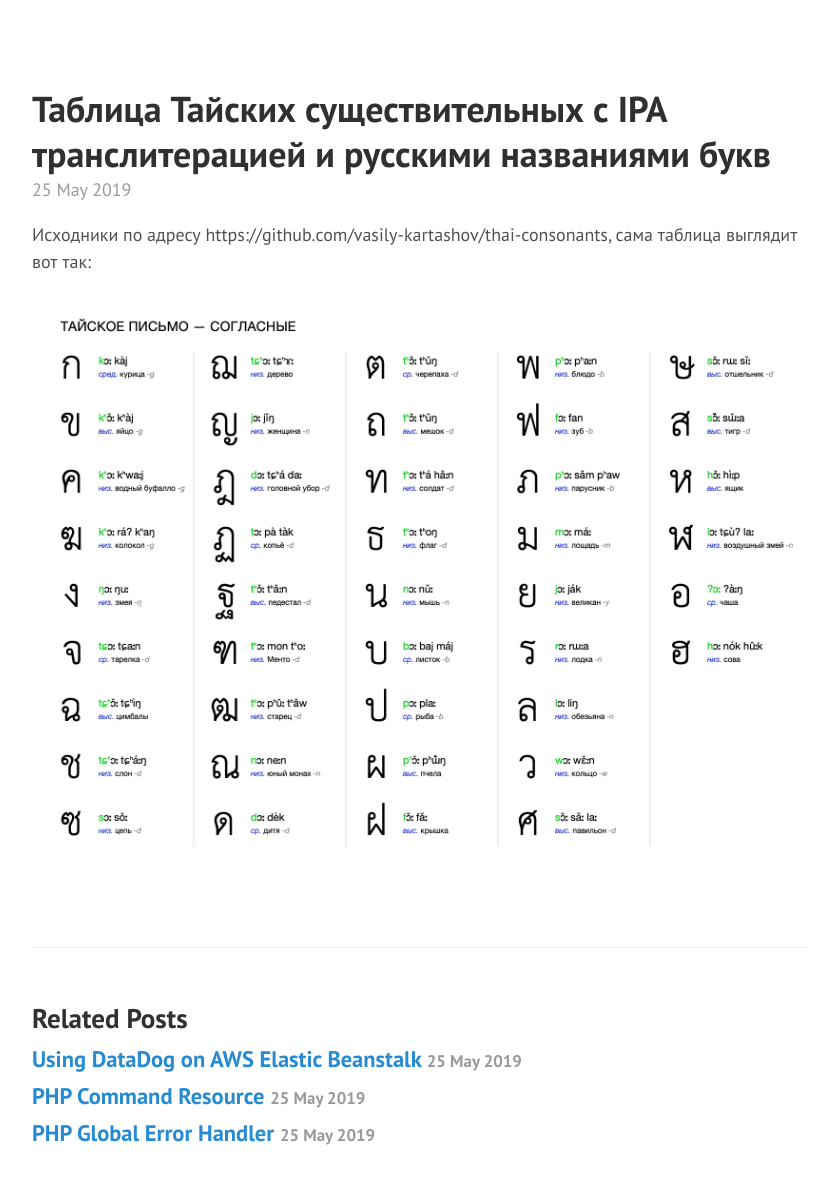
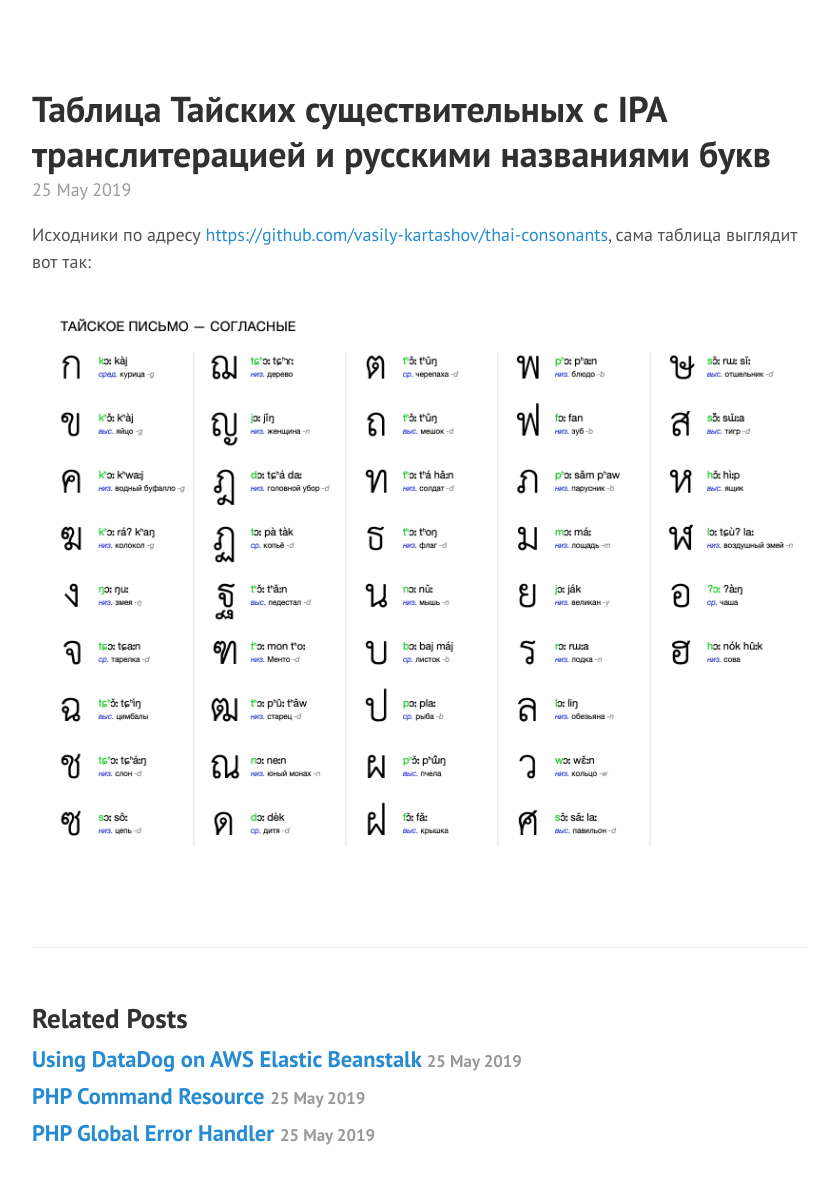
Before and after one commit to vasily-kartashov/vasily-kartashov.github.io, a Jekyll site: the page built from _posts/2019-05-25-thai-consonants-ipa.md, in a window 1280 px wide, cut to the strip 104-1377 px from the top of the page. Shown: the top 1184 px of the strip, without its empty margins (382-1208 px from the left). Built offline with Jekyll 4.4.1, drawn with Linux system fonts in a browser that asks for light colours; some web fonts are replaced.

Commit message:
better link

```diff
--- a/_posts/2019-05-25-thai-consonants-ipa.md
+++ b/_posts/2019-05-25-thai-consonants-ipa.md
@@ -4,6 +4,6 @@ title: Таблица Тайских существительных с IPA тр
 tags: thai
 ---
 
-Исходники по адресу https://github.com/vasily-kartashov/thai-consonants, сама таблица выглядит вот так:
+Исходники по адресу [https://github.com/vasily-kartashov/thai-consonants](https://github.com/vasily-kartashov/thai-consonants), сама таблица выглядит вот так:
 
-![Thai Consonants](/public/images/thai-consonants.png)
+[![Thai Consonants](/public/images/thai-consonants.png)](https://github.com/vasily-kartashov/thai-consonants/raw/master/thai-consonants.pdf)
```
